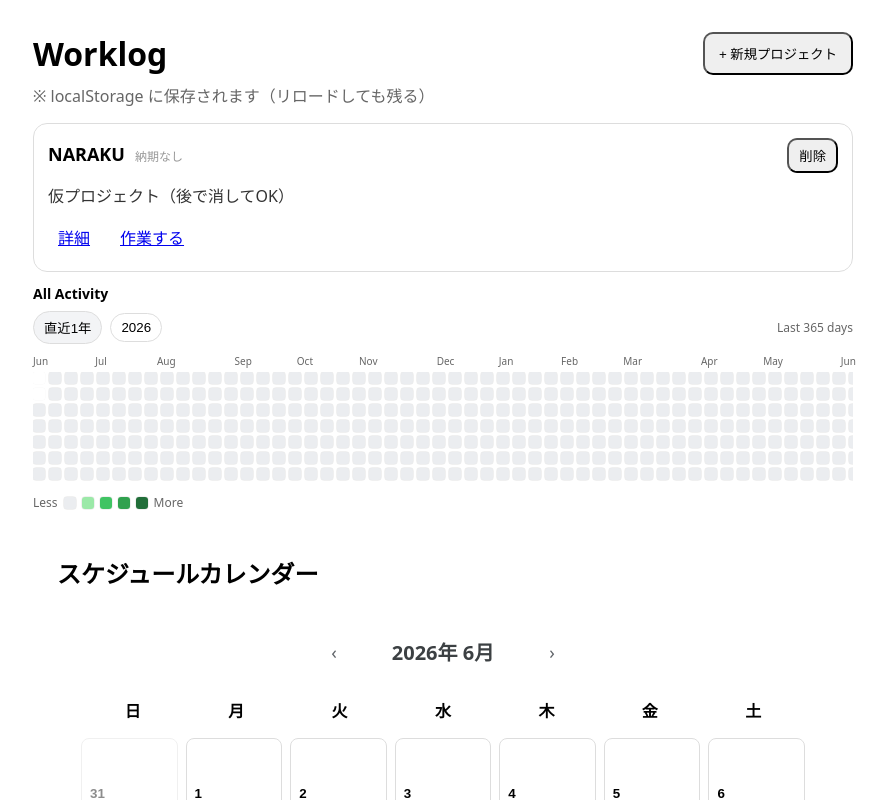
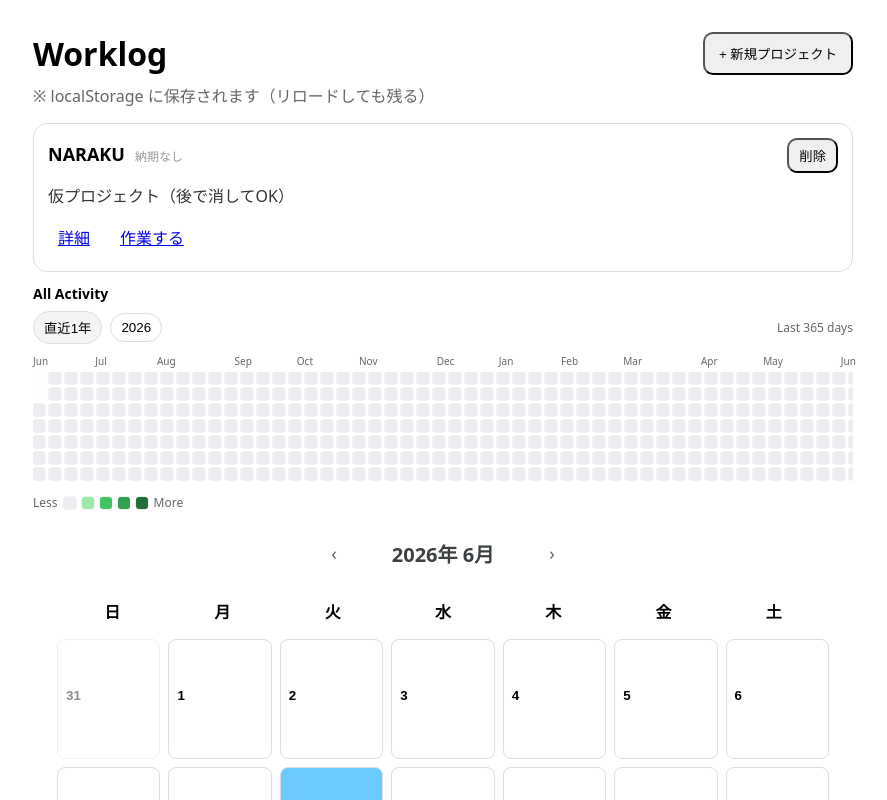
Before and after one commit to kei5o55/worklog-app, a React (Vite) app: page /projects in a window 1280 px wide. Shown: the top 800 px of the page, without its empty margins (197-1084 px from the left). Built offline with nearby package versions, Linux system fonts and the light colour scheme.

Commit message:
CalenderBoardでのプロジェクト読み込み処理変更
新規追加時や削除時にuseeffectが正しく伝わるようにprojectを親から渡しました

```diff
--- a/src/components/CalendarBoard.tsx
+++ b/src/components/CalendarBoard.tsx
@@ -9,9 +9,13 @@ import {
     loadProjects,
     deleteCalendarMemo,
 } from "../logic/storage";
-import type { CalendarCell } from "../logic/types";
+import type { CalendarCell,Project } from "../logic/types";
 
-export default function CalendarPage() {
+type CalendarPageProps = {
+  projectsFromParent?: Project[];
+};
+
+export default function CalendarPage({ projectsFromParent }: CalendarPageProps) {
     const [current, setCurrent] = useState(() => new Date());
     const [selectedCell, setSelectedCell] = useState<CalendarCell | null>(null);
     const [refreshKey, setRefreshKey] = useState(0);
@@ -20,7 +24,10 @@ export default function CalendarPage() {
     const year = current.getFullYear();
     const month = current.getMonth();
 
-    const projects = useMemo(() => loadProjects(), [refreshKey]);
+    // 親から projects が届いている場合はそれを使い、なければ自分でロードする
+    const projects = useMemo(() => {
+        return projectsFromParent ?? loadProjects();
+    }, [projectsFromParent, refreshKey]); // projectsFromParent が変われば自動で再計算される
     const memos = useMemo(() => loadCalendarMemos(), [refreshKey]);
     const commits = useMemo(() => loadCommits(), [refreshKey]);
 
--- a/src/pages/ProjectsPage.tsx
+++ b/src/pages/ProjectsPage.tsx
@@ -8,7 +8,8 @@ import type { Project } from "../logic/types";
 import ContributionHeatmap from "../components/ContributionHeatmap";
 import { loadCommits } from "../logic/storage";
 import ScheduleCalendar from "../components/ScheduleCalendar";
-import CalendarPage from "./CalendarPage";
+import CalendarPage from "./CalendarPage";//　一旦ProjectsPageから直接CalendarPageを呼び出す形にしてみる（再レンダリングの挙動を見たいので）
+import CalendarBoard from "../components/CalendarBoard";
 
 
 
@@ -53,7 +54,8 @@ export default function ProjectsPage() {
 
     const [isCreateOpen, setIsCreateOpen] = useState(false);
     const [selectedDate, setSelectedDate] = useState<string | null>(null);
-
+    const [newproject, setNewProject] = useState<Project | null>(null);
+    const [commitsAll, setCommitsAll] = useState(() => loadCommits());
 
     // 変更のたびに永続化
     useEffect(() => {
@@ -62,7 +64,7 @@ export default function ProjectsPage() {
 
     useState(() => loadProjects());
 
-    const [commitsAll, setCommitsAll] = useState(() => loadCommits());
+
     useEffect(() => {
         const onFocus = () => setCommitsAll(loadCommits());
         window.addEventListener("focus", onFocus);
@@ -204,7 +206,7 @@ export default function ProjectsPage() {
         <ContributionHeatmap commits={commitsAll} title="All Activity" />
     </section>
     <section>
-        <CalendarPage  />
+        <CalendarBoard projectsFromParent={projects} />
     </section>
     </main>
   );
```
